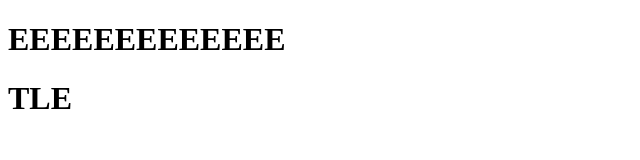
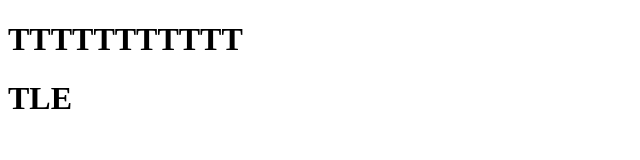
Before and after one commit to ThanapatLe/TestToTiwgit, a plain HTML site: page index.html in a window 1280 px wide. Shown: the whole page, without its empty margins (0-640 px from the left). Drawn offline with Linux system fonts and the light colour scheme.

Commit message:
Change E to T

```diff
--- a/index.html
+++ b/index.html
@@ -7,7 +7,7 @@
     <title>Document</title>
 </head>
 <body>
-    <h1>EEEEEEEEEEEEE</h1>
+    <h1>TTTTTTTTTTT</h1>
     <h1>TLE</h1>
 </body>
 </html>
```
